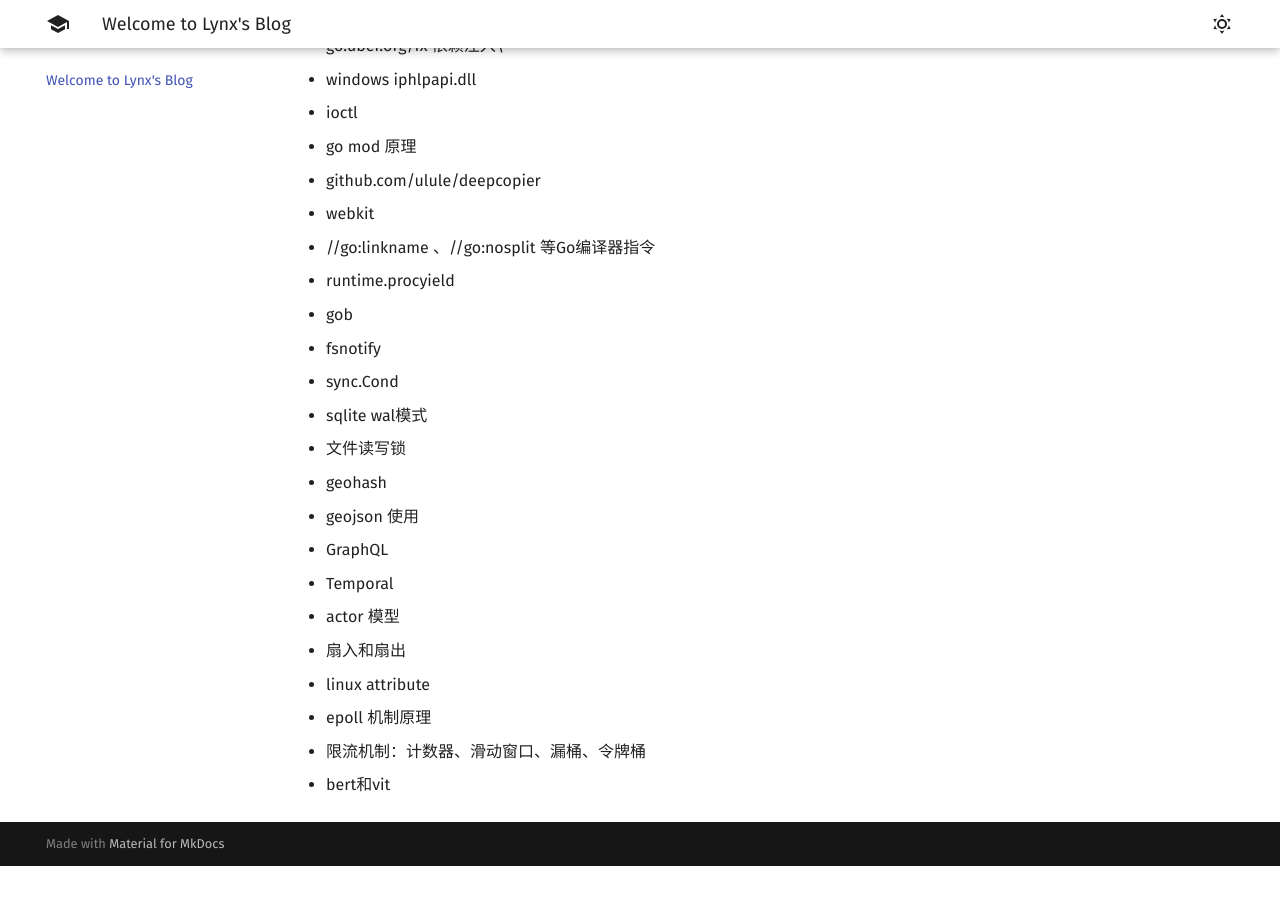
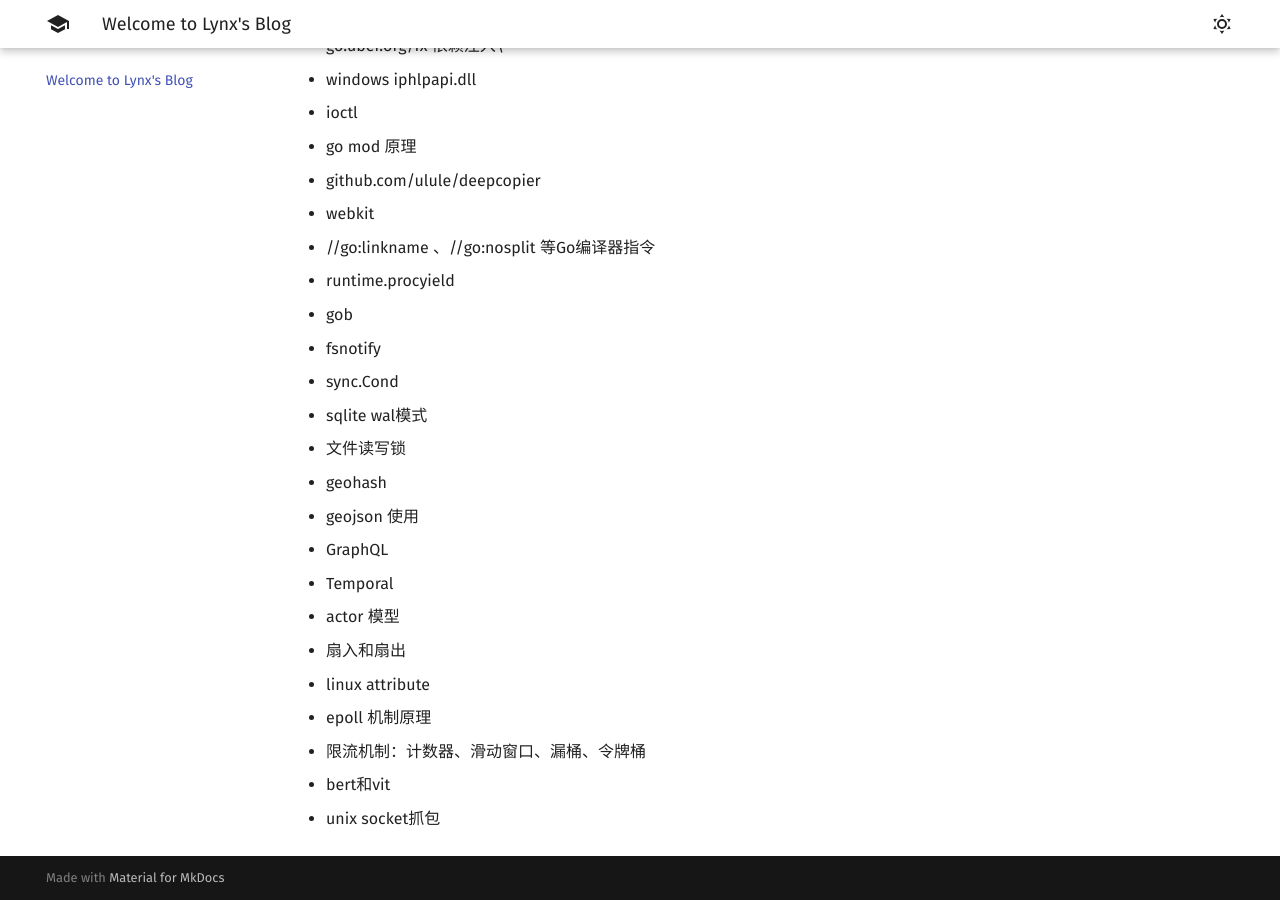
Before and after one commit to 1314liuwei/blog, an MkDocs documentation site: the page built from docs/index.md, in a window 1280 px wide and 900 px high, scrolled down 2051 px. Built offline with MkDocs 1.6.1 and Material for MkDocs 9.7.7, drawn with Linux system fonts in a browser that asks for light colours; before the commit the page ends 2917 px from its top, so only the background shows below that.

Commit message:
2023/09/01 周五

```diff
--- a/docs/index.md
+++ b/docs/index.md
@@ -79,3 +79,4 @@
 - epoll 机制原理
 - 限流机制：计数器、滑动窗口、漏桶、令牌桶
 - bert和vit
+- unix socket抓包
```
